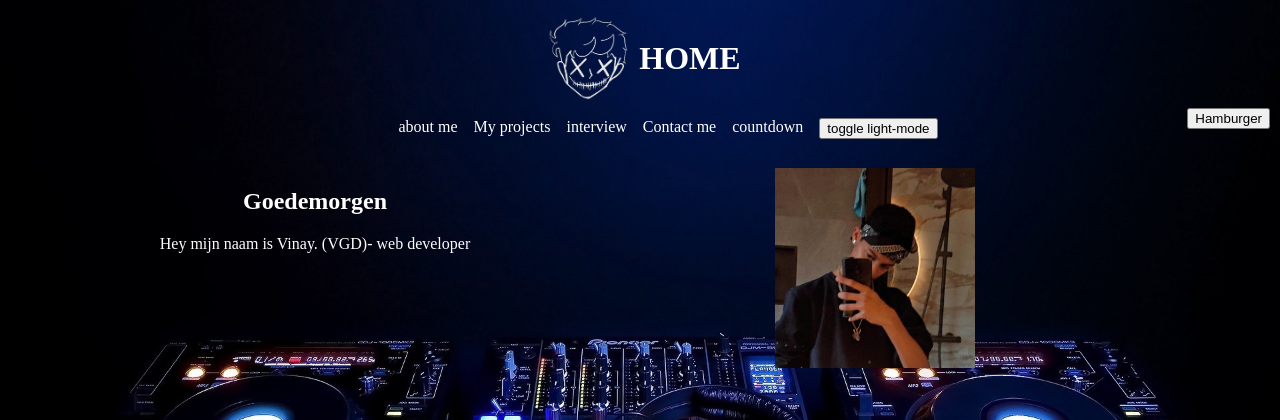
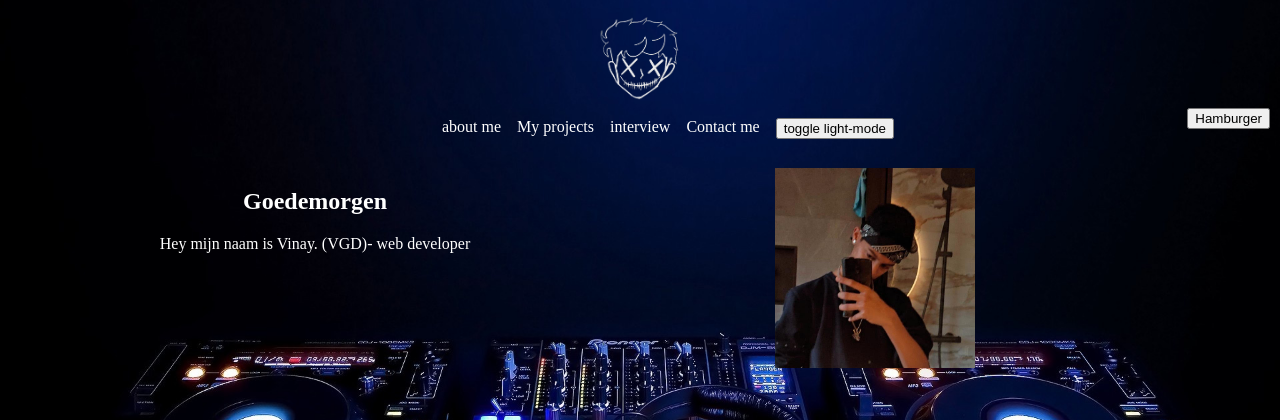
Before and after one commit to VGD08/portfolio, a PHP site: page / in a window 1280 px wide. Shown: the top 420 px of the page. Run offline with PHP 8.4, Linux system fonts and the light colour scheme.

Commit message:
php switch

```diff
--- a/countdown.html
+++ b/countdown.php
@@ -11,7 +11,7 @@
 </header>
 
 <nav>
-  <a class="effect" href="index.html">home</a>
+  <a class="effect" href="index.php">home</a>
 
 </nav>
 <div>
--- /dev/null
+++ b/includes/header.php
@@ -0,0 +1,43 @@
+<!DOCTYPE html>
+<html lang="en">
+<head>
+  <link rel="stylesheet" href="main.css">
+
+
+    <title>portfolio VGD</title>
+  </head>
+<body id="body">
+  <script>
+    window.onload = function(){
+      const cookiePopup = document.getElementById('cookie-popup');
+      const acceptCookiesButton = document.getElementById('accept-cookies');
+    }
+  </script>
+
+  <header>
+    <img src="images/vdg.png-transparant.png" alt="">
+    <h1><?php echo  trim($_SERVER['REQUEST_URI'], '/portfolio,.php'); ?> </h1>
+
+  </header>
+  <button class="hamburger-menu" onclick="toggleMenu()">Hamburger</button>
+  <nav class="desktop-nav">
+    <ul>
+      <li><a href="#"></a></li>
+      <li><a class="effect" href="about-me.php">about me</a></li>
+      <li><a class="effect" href="my-projects.php">My projects</a></li>
+      <li><a class="effect" href="interview.php">interview</a></li>
+      <li><a class="effect" href="contact.php">Contact me</a></li>
+      <button onclick="light_mode()">toggle light-mode</button>
+    </ul>
+  </nav>
+
+  <nav class="mobile-nav" id="mobile-nav">
+    <ul>
+      <li><a href="#"></a></li>
+      <li><a class="effect" href="about-me.php">about me</a></li>
+      <li><a class="effect" href="my-projects.php">My projects</a></li>
+      <li><a class="effect" href="interview.php">interview</a></li>
+      <li><a class="effect" href="contact.php">Contact me</a></li>
+      <button onclick="light_mode()">toggle light-mode</button>
+    </ul>
+  </nav>
--- a/index.html
+++ b/index.php
@@ -1,48 +1,4 @@
-<!DOCTYPE html>
-<html lang="en">
-<head>
-  <link rel="stylesheet" href="main.css">
-
-
-    <title>portfolio VGD</title>
-  </head>
-<body id="body">
-  <script>
-    window.onload = function(){
-      const cookiePopup = document.getElementById('cookie-popup');
-      const acceptCookiesButton = document.getElementById('accept-cookies');
-    }
-  </script>
-
-  <header>
-    <img src="images/vdg.png-transparant.png" alt="">
-    <h1>HOME </h1>
-
-  </header>
-  <button class="hamburger-menu" onclick="toggleMenu()">Hamburger</button>
-  <nav class="desktop-nav">
-    <ul>
-      <li><a href="#"></a></li>
-      <li><a class="effect" href="about-me.html">about me</a></li>
-      <li><a class="effect" href="my-projects.html">My projects</a></li>
-      <li><a class="effect" href="interview.html">interview</a></li>
-      <li><a class="effect" href="contact.html">Contact me</a></li>
-      <li><a class="effect" href="countdown.html">countdown</a></li>
-      <button onclick="light_mode()">toggle light-mode</button>
-    </ul>
-  </nav>
-
-  <nav class="mobile-nav" id="mobile-nav">
-    <ul>
-      <li><a href="#"></a></li>
-      <li><a class="effect" href="about-me.html">about me</a></li>
-      <li><a class="effect" href="my-projects.html">My projects</a></li>
-      <li><a class="effect" href="interview.html">interview</a></li>
-      <li><a class="effect" href="contact.html">Contact me</a></li>
-      <li><a class="effect" href="countdown.html">countdown</a></li>
-      <button onclick="light_mode()">toggle light-mode</button>
-    </ul>
-  </nav>
+<?php require_once "includes/header.php"; ?>
 
   <div class="about-foto">
     <div class="about-me">
@@ -60,7 +16,12 @@
     <button id="acceptcookies">Accepteren</button>
     <button id="weiger-acceptcookies">weiger</button>
   </div>
-
+  <script>
+    window.onload = function(){
+      const cookiePopup = document.getElementById('cookie-popup');
+      const acceptCookiesButton = document.getElementById('accept-cookies');
+    }
+  </script>
   <script>
     document.getElementById('acceptcookies').addEventListener('click', function() {
         document.getElementById('cookiePopup').style.display = 'none';
```
Also changed, not shown: about-me.php (renamed from about-me.html, +1 -17 lines), contact.php (renamed from contact.html, +3 -17 lines), includes/social.php (added, +17 -0 lines), interview.html (deleted, +0 -24 lines), interview.php (added, +9 -0 lines), my-projects.php (renamed from my-projects.html, +2 -17 lines), special-opdr.html (deleted, +0 -18 lines).
